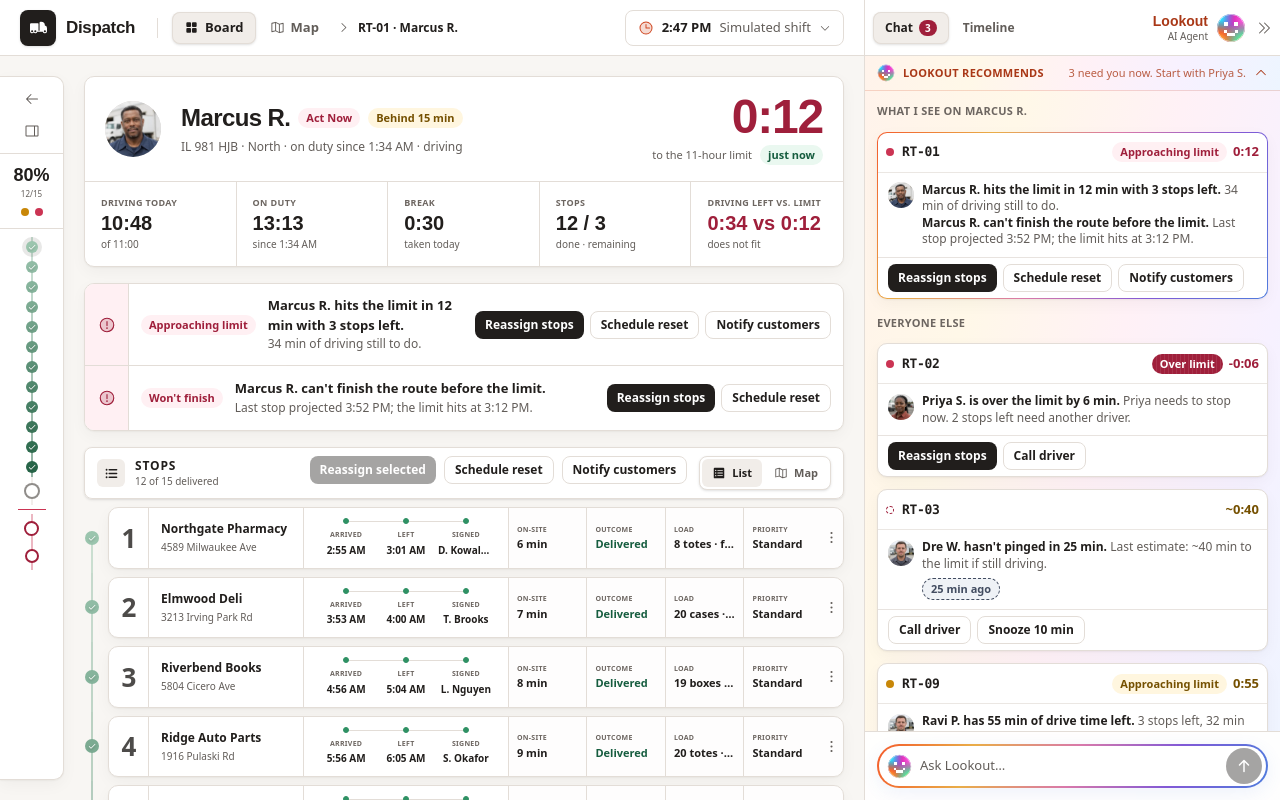
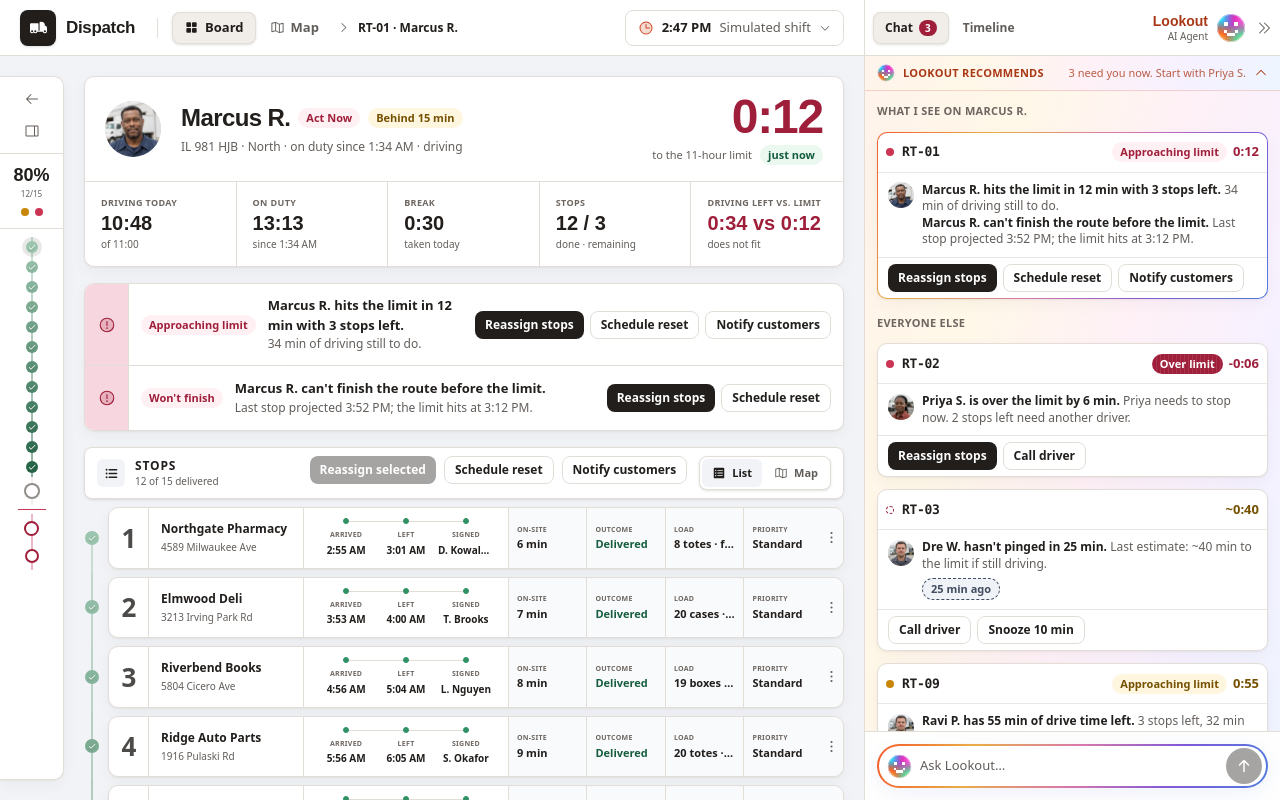
Before and after one commit to davekeller/dispatcher-dashboard, a React (Vite) app: page /routes/drv-01 in a window 1280 px wide. Built offline with nearby package versions, Linux system fonts and the light colour scheme.

Commit message:
design: align route details with board palette

```diff
--- a/src/views/route/AlertStrip.tsx
+++ b/src/views/route/AlertStrip.tsx
@@ -18,9 +18,10 @@ export default function AlertStrip({ view, card }: { view: DriverView; card: Dri
         {card.alerts.map((a) => {
           const tone = severityTone(a.severity)
           const critical = a.severity === 'critical'
+          const iconSurface = critical ? 'bg-act-now-board' : tone.board ?? tone.soft
           return (
             <li key={a.id} className="grid min-h-16 grid-cols-[2.75rem_minmax(0,1fr)_auto] items-stretch">
-              <div className={`flex items-center justify-center border-r border-line ${critical ? 'bg-act-now-soft/75' : tone.soft}`}>
+              <div className={`flex items-center justify-center border-r border-line ${iconSurface}`}>
                 <WarningCircle size={18} weight={critical ? 'fill' : 'duotone'} className={critical ? 'text-act-now' : tone.text} aria-hidden="true" />
               </div>
               <div className="flex min-w-0 items-center gap-3 px-3 py-3">
--- a/src/views/route/RouteFilePage.tsx
+++ b/src/views/route/RouteFilePage.tsx
@@ -65,10 +65,10 @@ export default function RouteFilePage() {
   const pastLimitIds = new Set(stopsPastLimit(view))
   // On the map the rail's selection is the page's; it starts on the next stop, like the rail does when reading.
   const mapSelection = selectedStop ?? view.next?.id ?? null
-  const seg = (on: boolean) => `inline-flex h-7 items-center gap-1.5 rounded-[6px] px-2.5 text-[11px] font-semibold transition ${on ? 'bg-well text-ink' : 'text-muted hover:text-ink'}`
+  const seg = (on: boolean) => `inline-flex h-7 items-center gap-1.5 rounded-[6px] px-2.5 text-[11px] font-semibold transition ${on ? 'bg-board text-ink' : 'text-muted hover:bg-board/60 hover:text-ink'}`
 
   return (
-    <div className="flex items-start gap-5 py-5 pr-5">
+    <div className="flex min-h-full items-start gap-5 bg-board py-5 pr-5">
       <RouteRail view={view} deliveryById={deliveryById} pastLimitIds={pastLimitIds} collapsed={railCollapsed} onCollapsedChange={setRailCollapsed} activeStopId={mode === 'map' ? mapSelection : undefined} onSelectStop={mode === 'map' ? setSelectedStop : undefined} />
       <div className="flex min-w-0 flex-1 flex-col gap-4">
         <DriverCard view={view} card={card} />
@@ -77,7 +77,7 @@ export default function RouteFilePage() {
         <section>
           <header className="sticky top-0 z-30 mb-2 flex min-h-12 items-center gap-3 rounded-control border border-line bg-panel/95 px-3 py-2 shadow-sm backdrop-blur">
             <div className="flex min-w-0 items-center gap-2.5">
-              <span className="flex h-7 w-7 shrink-0 items-center justify-center rounded-[6px] bg-well text-ink" aria-hidden="true">
+              <span className="flex h-7 w-7 shrink-0 items-center justify-center rounded-[6px] bg-board text-ink" aria-hidden="true">
                 <ListBullets size={15} weight="bold" />
               </span>
               <div className="min-w-0">
--- a/src/views/route/RouteRail.tsx
+++ b/src/views/route/RouteRail.tsx
@@ -39,8 +39,8 @@ function detailNodeSize(index: number, firstRemainingIndex: number, status: Stop
 }
 
 function rowTone(node: Node, pastLimitIds: Set<string>): string {
-  if (pastLimitIds.has(node.stop.id) || node.late) return 'bg-act-now-soft/65 hover:bg-act-now-soft'
-  return 'hover:bg-canvas'
+  if (pastLimitIds.has(node.stop.id) || node.late) return 'bg-act-now-board/65 hover:bg-act-now-board/90'
+  return 'hover:bg-board/70'
 }
 
 function stopState(node: Node, nextId: string | undefined, pastLimitIds: Set<string>): string {
@@ -140,7 +140,7 @@ export default function RouteRail({ view, deliveryById, pastLimitIds, collapsed,
   return (
     <nav aria-label="Route" className={`sticky left-0 top-0 z-20 flex h-[calc(100vh-3.5rem-2.5rem)] shrink-0 flex-col overflow-hidden rounded-r-card border-y border-r border-line bg-panel shadow-card transition-[width] duration-200 ${collapsed ? 'w-16' : 'w-64'}`}>
       <div className={`flex shrink-0 items-center border-b border-line px-2 py-2 ${collapsed ? 'flex-col gap-1' : 'gap-2'}`}>
-        <Link to="/" title="Back to the board" aria-label="Back to the board" className="flex h-7 w-7 shrink-0 items-center justify-center rounded-control text-muted transition hover:bg-well hover:text-ink">
+        <Link to="/" title="Back to the board" aria-label="Back to the board" className="flex h-7 w-7 shrink-0 items-center justify-center rounded-control text-muted transition hover:bg-board hover:text-ink">
           <ArrowLeft size={16} />
         </Link>
         {!collapsed && (
@@ -149,7 +149,7 @@ export default function RouteRail({ view, deliveryById, pastLimitIds, collapsed,
             <p className="truncate font-mono text-[12px] font-semibold text-ink">{route.id.toUpperCase()}</p>
           </div>
         )}
-        <button type="button" onClick={() => onCollapsedChange(!collapsed)} aria-expanded={!collapsed} aria-label={collapsed ? 'Expand the route rail' : 'Collapse the route rail'} title={collapsed ? 'Expand' : 'Collapse'} className="flex h-7 w-7 shrink-0 items-center justify-center rounded-control text-muted transition hover:bg-well hover:text-ink">
+        <button type="button" onClick={() => onCollapsedChange(!collapsed)} aria-expanded={!collapsed} aria-label={collapsed ? 'Expand the route rail' : 'Collapse the route rail'} title={collapsed ? 'Expand' : 'Collapse'} className="flex h-7 w-7 shrink-0 items-center justify-center rounded-control text-muted transition hover:bg-board hover:text-ink">
           <SidebarSimple size={16} className={collapsed ? '-scale-x-100' : ''} />
         </button>
       </div>
@@ -166,13 +166,13 @@ export default function RouteRail({ view, deliveryById, pastLimitIds, collapsed,
           </div>
         ) : (
           <>
-            <button type="button" onClick={() => setSummaryOpen((open) => !open)} aria-expanded={summaryOpen} className="flex w-full items-center gap-2 px-3 py-2 text-left transition hover:bg-canvas">
+            <button type="button" onClick={() => setSummaryOpen((open) => !open)} aria-expanded={summaryOpen} className="flex w-full items-center gap-2 px-3 py-2 text-left transition hover:bg-board/70">
               <span className="text-[9px] font-semibold uppercase tracking-[0.08em] text-label">Route status</span>
               <span className="ml-auto text-[9px] text-muted">4 metrics</span>
               <CaretDown size={12} className={`shrink-0 text-muted transition-transform ${summaryOpen ? '' : '-rotate-90'}`} />
             </button>
             {summaryOpen && (
-              <dl className="grid grid-cols-2 border-t border-line bg-canvas/20">
+              <dl className="grid grid-cols-2 border-t border-line bg-board/45">
                 <div className="min-w-0 border-b border-r border-line px-3 py-2.5">
                   <dt className="text-[8px] font-semibold uppercase tracking-[0.06em] text-label">Progress</dt>
                   <dd className="tnum mt-1 font-display text-[1.35rem] font-semibold leading-none tracking-[-0.035em] text-ink">{view.done} <span className="text-[11px] font-medium tracking-normal text-muted">of {view.total}</span></dd>
@@ -199,7 +199,7 @@ export default function RouteRail({ view, deliveryById, pastLimitIds, collapsed,
       </section>
 
       {!collapsed && (
-        <button type="button" onClick={() => setTimelineOpen((open) => !open)} aria-expanded={timelineOpen} className="flex w-full shrink-0 items-center gap-2 px-3 py-2 text-left transition hover:bg-canvas">
+        <button type="button" onClick={() => setTimelineOpen((open) => !open)} aria-expanded={timelineOpen} className="flex w-full shrink-0 items-center gap-2 px-3 py-2 text-left transition hover:bg-board/70">
           <h2 className="text-[9px] font-semibold uppercase tracking-[0.08em] text-label">Route timeline</h2>
           <span className="ml-auto text-[9px] text-muted">Stop order</span>
           <CaretDown size={12} className={`shrink-0 text-muted transition-transform ${timelineOpen ? '' : '-rotate-90'}`} />
@@ -243,7 +243,7 @@ export default function RouteRail({ view, deliveryById, pastLimitIds, collapsed,
                   aria-label={`Stop ${stop.seq}, ${node.customer}, ${fmtClock(node.t)}, ${state}`}
                   title={`${stop.seq} · ${node.customer} · ${fmtClock(node.t)} · ${state}`}
                   style={collapsed ? undefined : TIMELINE_COLUMNS}
-                  className={`${collapsed ? `flex ${rowSize} w-full items-center justify-center rounded-control hover:bg-canvas` : `grid ${rowSize} w-full items-stretch rounded-control text-left transition ${rowTone(node, pastLimitIds)}`}`}
+                  className={`${collapsed ? `flex ${rowSize} w-full items-center justify-center rounded-control hover:bg-board/70` : `grid ${rowSize} w-full items-stretch rounded-control text-left transition ${rowTone(node, pastLimitIds)}`}`}
                 >
                   <span className={`relative flex ${collapsed ? rowSize : 'h-full min-h-7'} items-center justify-center`}>
                     <span className={`absolute left-1/2 top-0 h-1/2 w-px -translate-x-1/2 ${connectorTone}`} style={completed ? stopHistoryStyle(index - 0.5, lastCompleteIndex) : undefined} />
@@ -266,7 +266,7 @@ export default function RouteRail({ view, deliveryById, pastLimitIds, collapsed,
         </ol>
       </div>}
 
-      {!collapsed && !timelineOpen && <div className="min-h-0 flex-1 border-t border-line bg-canvas/20" />}
+      {!collapsed && !timelineOpen && <div className="min-h-0 flex-1 border-t border-line bg-board/45" />}
 
       {!collapsed && timelineOpen && (
         <div className="flex shrink-0 items-center gap-3 border-t border-line px-3 py-2 text-[8px] text-label">
--- a/src/views/route/StaleBanner.tsx
+++ b/src/views/route/StaleBanner.tsx
@@ -7,7 +7,7 @@ export default function StaleBanner({ view }: { view: DriverView }) {
   const offline = view.staleness === 'offline'
   const first = view.driver.name.split(' ')[0]
   return (
-    <div role="status" className={`flex items-center gap-3 rounded-card border px-4 py-2.5 text-[12px] ${offline ? 'border-offline bg-offline-soft text-offline' : 'border-watch bg-watch-soft text-watch'}`}>
+    <div role="status" className={`flex items-center gap-3 rounded-card border px-4 py-2.5 text-[12px] ${offline ? 'border-offline bg-offline-board text-offline' : 'border-watch bg-watch-board text-watch'}`}>
       <WifiSlash size={16} weight="duotone" />
       <span>
         <strong>Last ping {fmtAge(view.pingAgeMin)}.</strong> Figures are estimates that assume {first} kept doing what the truck last reported
--- a/src/views/route/StopReceipt.tsx
+++ b/src/views/route/StopReceipt.tsx
@@ -125,7 +125,7 @@ export default function StopReceipt({ stop, delivery, view, selected, onToggle,
           </ol>
         </div>
 
-        <dl className="grid grid-cols-4 bg-canvas/20 pr-5">
+        <dl className="grid grid-cols-4 bg-board/45 pr-5">
           {facts.map((fact, index) => (
             <div key={fact.label} className={`flex min-w-0 flex-col justify-center px-2 py-3 ${index < facts.length - 1 ? 'border-r border-line' : ''}`}>
               <dt className="truncate text-[7px] font-semibold uppercase tracking-[0.04em] text-label" title={fact.label}>{fact.label}</dt>
```
Also changed, not shown: 3 other files (tests, documents, lock files or other folders).
